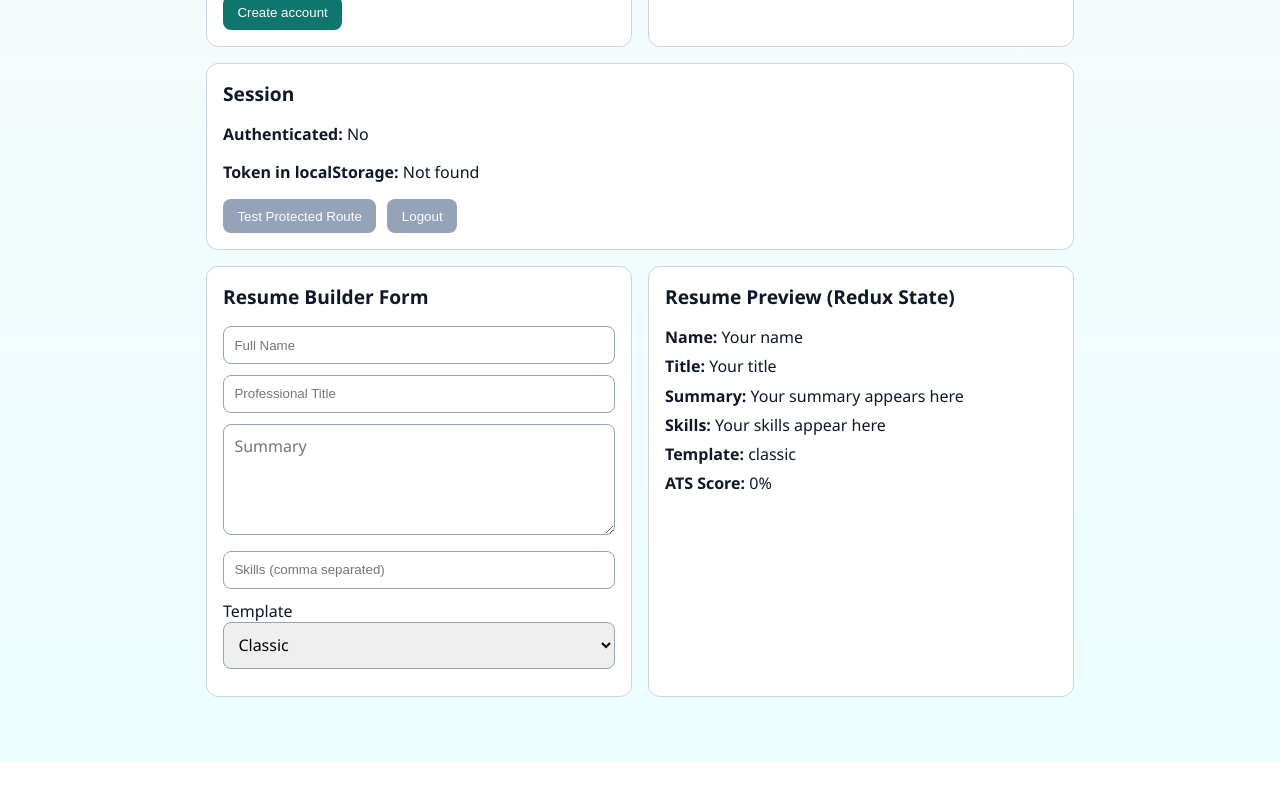
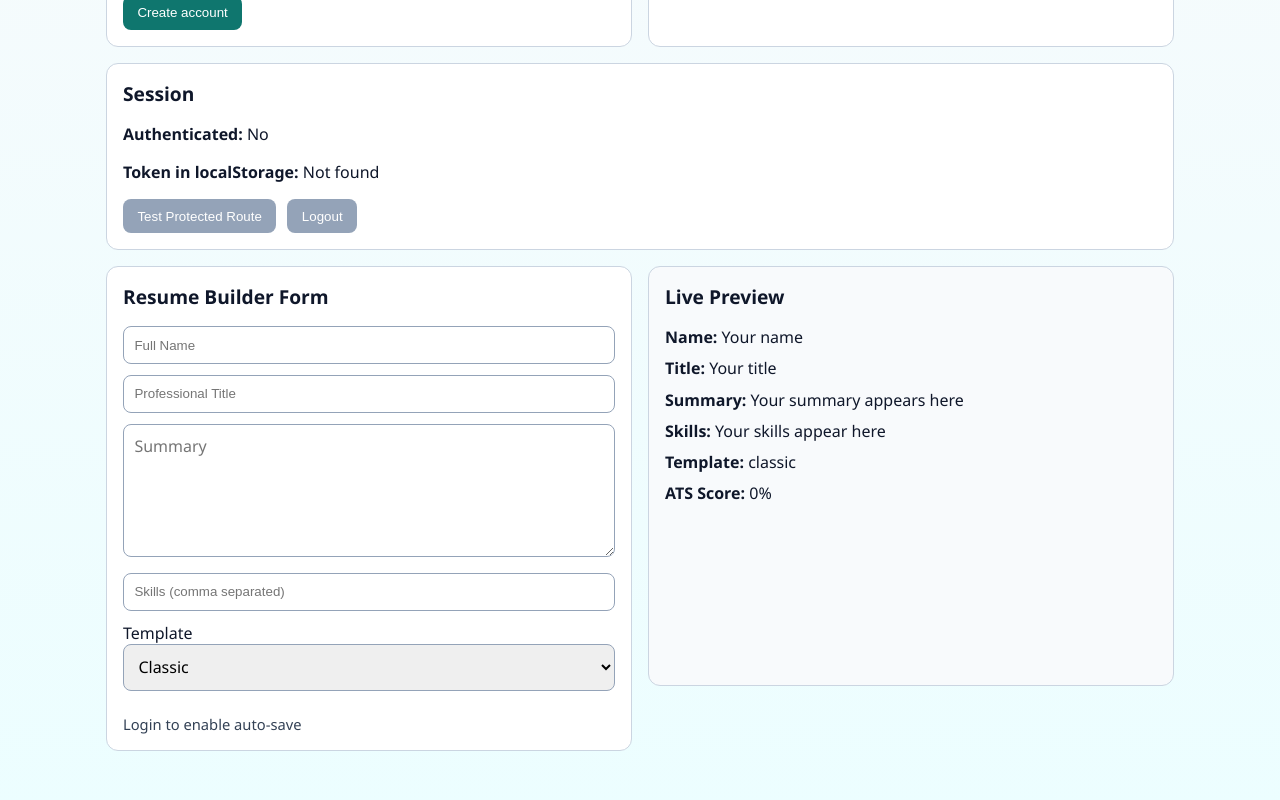
Before and after one commit to preranapradeep17/CareerForge-Pro-, a React (Vite) app in the folder client/: page / in a window 1280 px wide. Shown: the part 340-1140 px from the top of the page. Before the commit the page ends 1101 px from the top, so only its background shows below. Built offline with nearby package versions, Linux system fonts and the light colour scheme; the HTML template or start-up script is replaced by a standard one.

Commit message:
feat: add split-screen editor with live preview and debounced autosave

```diff
--- a/client/src/App.css
+++ b/client/src/App.css
@@ -1,5 +1,5 @@
 .app-shell {
-  max-width: 900px;
+  max-width: 1100px;
   margin: 0 auto;
   padding: 2rem 1rem 3rem;
   font-family: 'Segoe UI', Tahoma, Geneva, Verdana, sans-serif;
@@ -89,16 +89,42 @@ button:disabled {
   flex-wrap: wrap;
 }
 
+.split-editor {
+  margin-top: 1rem;
+  display: grid;
+  grid-template-columns: 1fr;
+  gap: 1rem;
+}
+
+.editor-pane,
+.preview-pane {
+  min-height: 420px;
+}
+
+.preview-pane {
+  background: #f8fafc;
+}
+
+.preview-pane p {
+  margin: 0.5rem 0;
+  line-height: 1.45;
+}
+
+.autosave-state {
+  margin: 0.75rem 0 0;
+  font-size: 0.92rem;
+  color: #334155;
+}
+
 .message {
   margin-top: 1rem;
   color: #0f172a;
   font-weight: 500;
 }
 
-.resume-grid {
-  margin-top: 1rem;
+@media (min-width: 900px) {
+  .split-editor {
+    grid-template-columns: 1fr 1fr;
+    align-items: start;
+  }
 }
-
-.preview p {
-  margin: 0.45rem 0;
-}
--- a/client/src/App.jsx
+++ b/client/src/App.jsx
@@ -1,4 +1,4 @@
-import { useEffect, useState } from 'react';
+import { useEffect, useMemo, useState } from 'react';
 import { useDispatch, useSelector } from 'react-redux';
 import './App.css';
 import {
@@ -10,6 +10,7 @@ import {
 import { setTemplate, updateResumeField } from './store/resumeSlice';
 
 const API_BASE = 'http://localhost:5000/api';
+const AUTO_SAVE_DELAY_MS = 1500;
 
 const initialRegister = { name: '', email: '', password: '' };
 const initialLogin = { email: '', password: '' };
@@ -24,6 +25,16 @@ function App() {
   const [message, setMessage] = useState('');
   const [loading, setLoading] = useState(false);
 
+  const [resumeId, setResumeId] = useState(null);
+  const [isSaving, setIsSaving] = useState(false);
+  const [lastSavedAt, setLastSavedAt] = useState(null);
+  const [saveError, setSaveError] = useState('');
+
+  const hasResumeContent = useMemo(
+    () => Object.values(resumeData).some((value) => value.trim().length > 0),
+    [resumeData]
+  );
+
   useEffect(() => {
     if (!token) {
       return;
@@ -31,6 +42,74 @@ function App() {
 
     fetchProfile(token);
   }, [token]);
+
+  useEffect(() => {
+    if (!isLoggedIn || !token || !hasResumeContent) {
+      return;
+    }
+
+    const timeoutId = setTimeout(() => {
+      saveResume();
+    }, AUTO_SAVE_DELAY_MS);
+
+    return () => clearTimeout(timeoutId);
+  }, [resumeData, template, atsScore, isLoggedIn, token, hasResumeContent]);
+
+  const mapResumePayload = () => ({
+    personalInfo: {
+      fullName: resumeData.fullName,
+      summary: resumeData.summary,
+      email: '',
+      phone: '',
+      location: '',
+    },
+    experience: [],
+    education: [],
+    skills: resumeData.skills
+      .split(',')
+      .map((skill) => skill.trim())
+      .filter(Boolean),
+    projects: [],
+    atsScore,
+    template,
+    targetJD: resumeData.title,
+  });
+
+  const saveResume = async () => {
+    const payload = mapResumePayload();
+
+    setIsSaving(true);
+    setSaveError('');
+
+    try {
+      const endpoint = resumeId ? `${API_BASE}/resume/${resumeId}` : `${API_BASE}/resume`;
+      const method = resumeId ? 'PUT' : 'POST';
+
+      const response = await fetch(endpoint, {
+        method,
+        headers: {
+          'Content-Type': 'application/json',
+          Authorization: `Bearer ${token}`,
+        },
+        body: JSON.stringify(payload),
+      });
+
+      const data = await response.json();
+      if (!response.ok) {
+        throw new Error(data.message || 'Failed to auto-save resume');
+      }
+
+      if (!resumeId && data.resume?._id) {
+        setResumeId(data.resume._id);
+      }
+
+      setLastSavedAt(new Date());
+    } catch (error) {
+      setSaveError(error.message);
+    } finally {
+      setIsSaving(false);
+    }
+  };
 
   const handleRegisterChange = (event) => {
     const { name, value } = event.target;
@@ -129,6 +208,9 @@ function App() {
   const handleLogout = () => {
     localStorage.removeItem(TOKEN_KEY);
     dispatch(clearCredentials());
+    setResumeId(null);
+    setLastSavedAt(null);
+    setSaveError('');
     setMessage('Logged out and token cleared.');
   };
 
@@ -140,10 +222,8 @@ function App() {
   return (
     <main className="app-shell">
       <header>
-        <h1>Day 4: React + Redux</h1>
-        <p>
-          Centralized frontend state with Redux slices for authentication and resume data.
-        </p>
+        <h1>Day 5: Split-Screen Editor</h1>
+        <p>Live preview with Redux-driven updates and debounced auto-save.</p>
       </header>
 
       <section className="grid">
@@ -221,8 +301,8 @@ function App() {
         </div>
       </section>
 
-      <section className="grid resume-grid">
-        <form className="card">
+      <section className="split-editor">
+        <form className="card editor-pane">
           <h2>Resume Builder Form</h2>
           <input
             type="text"
@@ -243,7 +323,7 @@ function App() {
             placeholder="Summary"
             value={resumeData.summary}
             onChange={handleResumeChange}
-            rows={4}
+            rows={5}
           />
           <input
             type="text"
@@ -262,10 +342,22 @@ function App() {
             <option value="modern">Modern</option>
             <option value="minimal">Minimal</option>
           </select>
+
+          <p className="autosave-state">
+            {isLoggedIn
+              ? isSaving
+                ? 'Auto-saving...'
+                : saveError
+                  ? `Auto-save failed: ${saveError}`
+                  : lastSavedAt
+                    ? `Saved at ${lastSavedAt.toLocaleTimeString()}`
+                    : 'Start typing to auto-save'
+              : 'Login to enable auto-save'}
+          </p>
         </form>
 
-        <article className="card preview">
-          <h2>Resume Preview (Redux State)</h2>
+        <article className="card preview-pane">
+          <h2>Live Preview</h2>
           <p><strong>Name:</strong> {resumeData.fullName || 'Your name'}</p>
           <p><strong>Title:</strong> {resumeData.title || 'Your title'}</p>
           <p><strong>Summary:</strong> {resumeData.summary || 'Your summary appears here'}</p>
```
